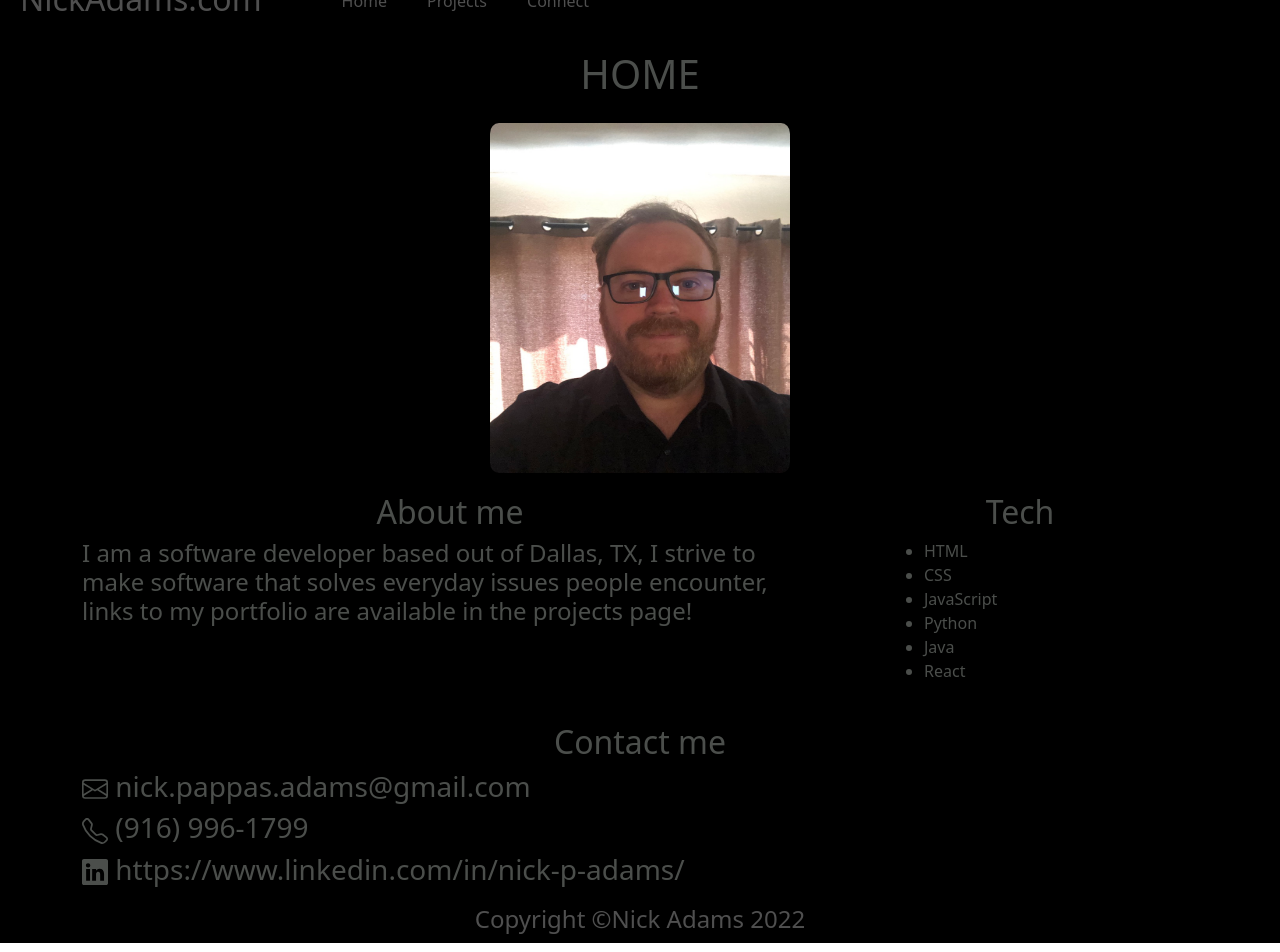
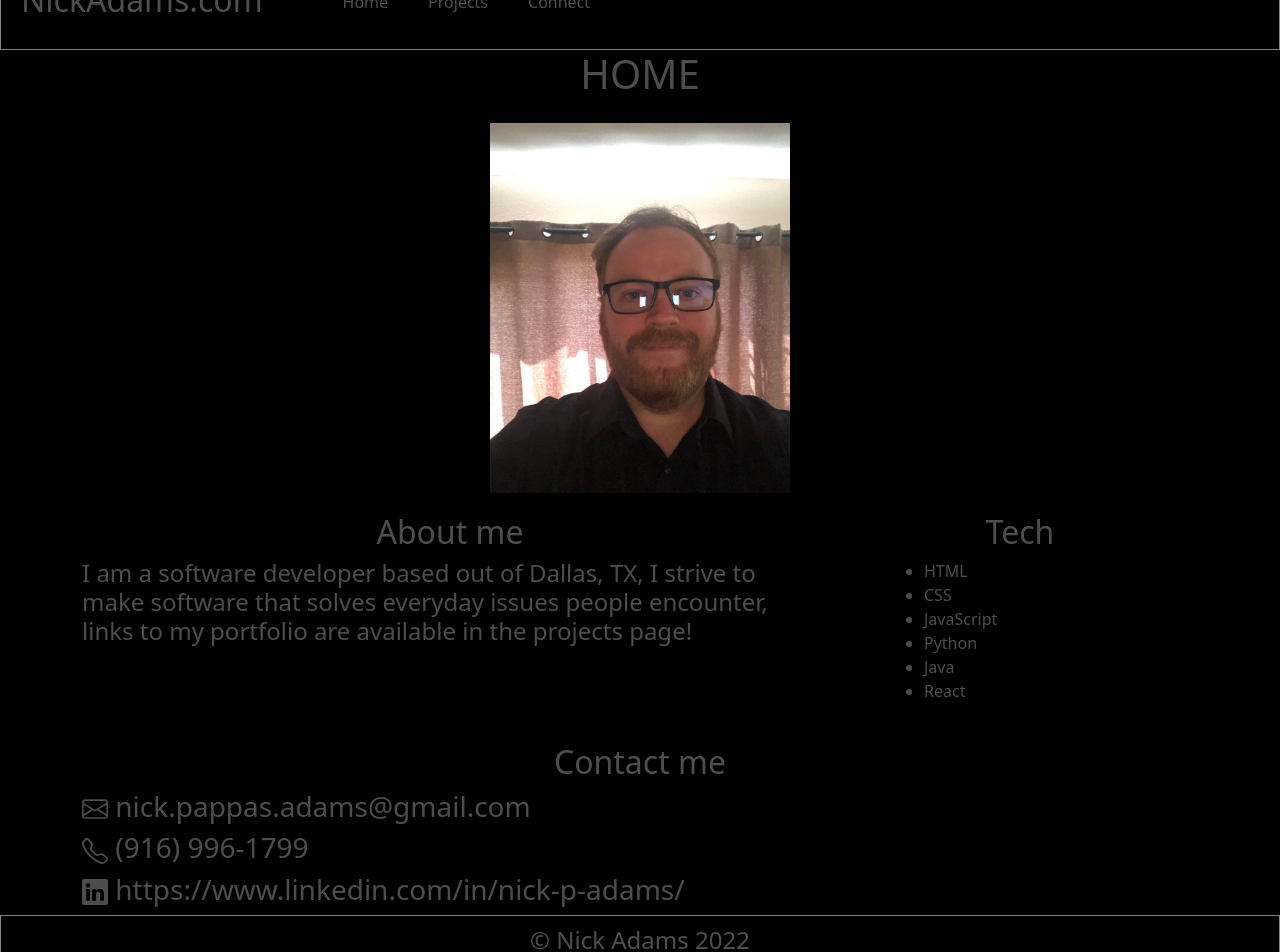
Before and after one commit to Nick-Adams-81/web-dev-portfolio-site, a Next.js app: page /home in a window 1280 px wide. Shown: the part 40-992 px from the top of the page. Built offline with nearby package versions, Linux system fonts and the light colour scheme.

Commit message:
added updated css animations

```diff
--- a/Components/Links.js
+++ b/Components/Links.js
@@ -21,6 +21,7 @@ const Links = () => {
         align-items: center;
         justify-content: center;
         height: 800px;
+        margin-top: 90px;
 
       }
 
--- a/Components/footer.js
+++ b/Components/footer.js
@@ -4,7 +4,7 @@ const footer = () => {
     return(
         <>
         <div id="footer">
-            <h4>Copyright ©Nick Adams 2022</h4>
+            <h4>© Nick Adams 2022</h4>
 
         </div>
 
@@ -13,6 +13,9 @@ const footer = () => {
                width: 100%;
                background-color: black;
                height: 100%;
+               border: .5px solid grey;
+               position: bottom;
+               z-index: 1;
            }
 
            h4 {
--- a/Components/nav.js
+++ b/Components/nav.js
@@ -20,6 +20,10 @@ const Nav = () => {
           height: 90px;
           background-color: black;
           display: flex;
+          border: 1px solid grey;
+          position: fixed;
+          top: 0;
+          z-index: 2;
         }
 
         a {
--- a/pages/connect.js
+++ b/pages/connect.js
@@ -16,7 +16,10 @@ const Connect = () => {
             #body {
                 background-color: black;
                 height: 800px;
+                margin-top: 90px;
             }
+
+
 
             `
             }
--- a/pages/home.js
+++ b/pages/home.js
@@ -15,7 +15,7 @@ const Home = () => {
                         <Row>
                             <Col sm={12} md={12} lg={12}>
                                 <div className="mx-auto" id="image-container">
-                                    <img src="../images/nick.jpg" height={350} width={300} className="animate__animated animate__fadeIn center" id="image" />
+                                    <img src="../images/nick.jpg" height={370} width={300} className="animate__animated animate__fadeIn center" id="image" />
                                 </div>
                             </Col>
                         </Row>
@@ -77,6 +77,7 @@ const Home = () => {
                  .body {
                      background-color: black;
                      height: 100%;
+                     margin-top: 90px;
                  }
 
                  h1 {
@@ -109,6 +110,7 @@ const Home = () => {
                      margin-right: auto;
                      margin-bottom: 20px;
                      border-radius: 3%
+                     --animate-duration: 6500ms;
                  }
             `}
 
--- a/pages/projects.js
+++ b/pages/projects.js
@@ -42,6 +42,7 @@ const projects = () => {
                      background-color: black;
                      height: 100vh%;
                      width: 1000px%;
+                     margin-top:90px;
                  }
 
                  #card-body {
```
